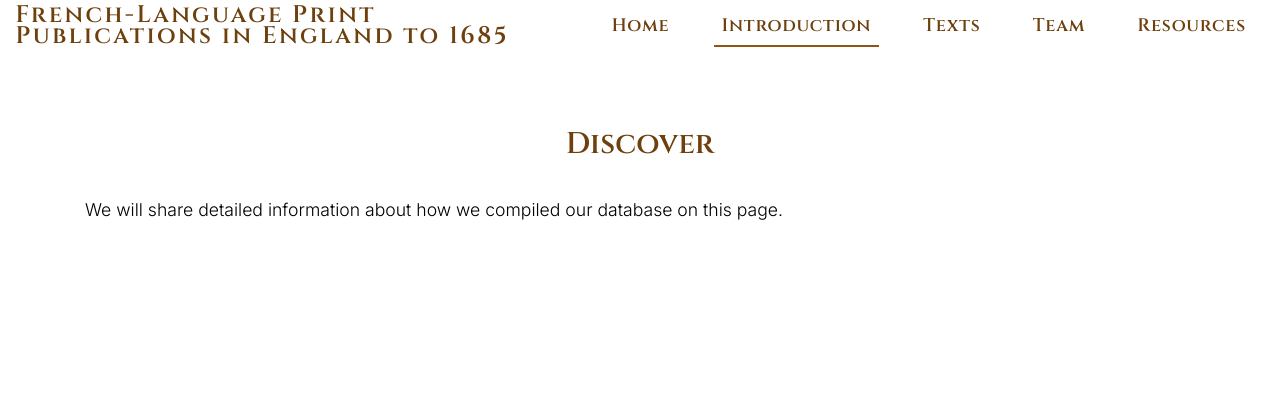
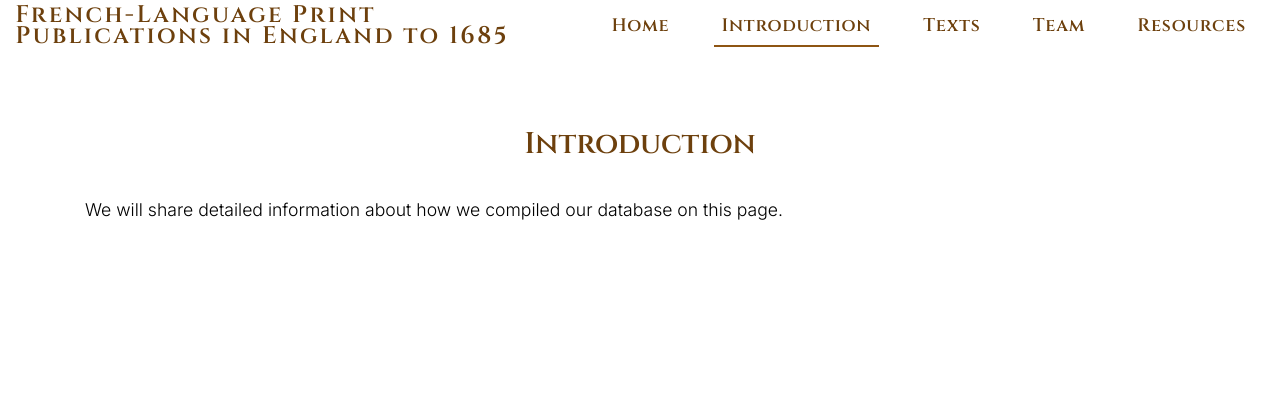
Before and after one commit to bear-rsg/frenchprintengland, a Django app: page /introduction/ in a window 1280 px wide. Shown: the top 420 px of the page. Run offline with Django 4.2, Linux system fonts and the light colour scheme; parts of the project's set-up code (start-up, migrations or seed data) failed here and were passed over.

Commit message:
updated page title

```diff
--- a/django/general/templates/general/introduction.html
+++ b/django/general/templates/general/introduction.html
@@ -4,7 +4,7 @@
 {% block main %}
 
 <section class="container">
-    <h2>Discover</h2>
+    <h2>Introduction</h2>
     <p>
         We will share detailed information about how we compiled our database on this page.
     </p>
```
